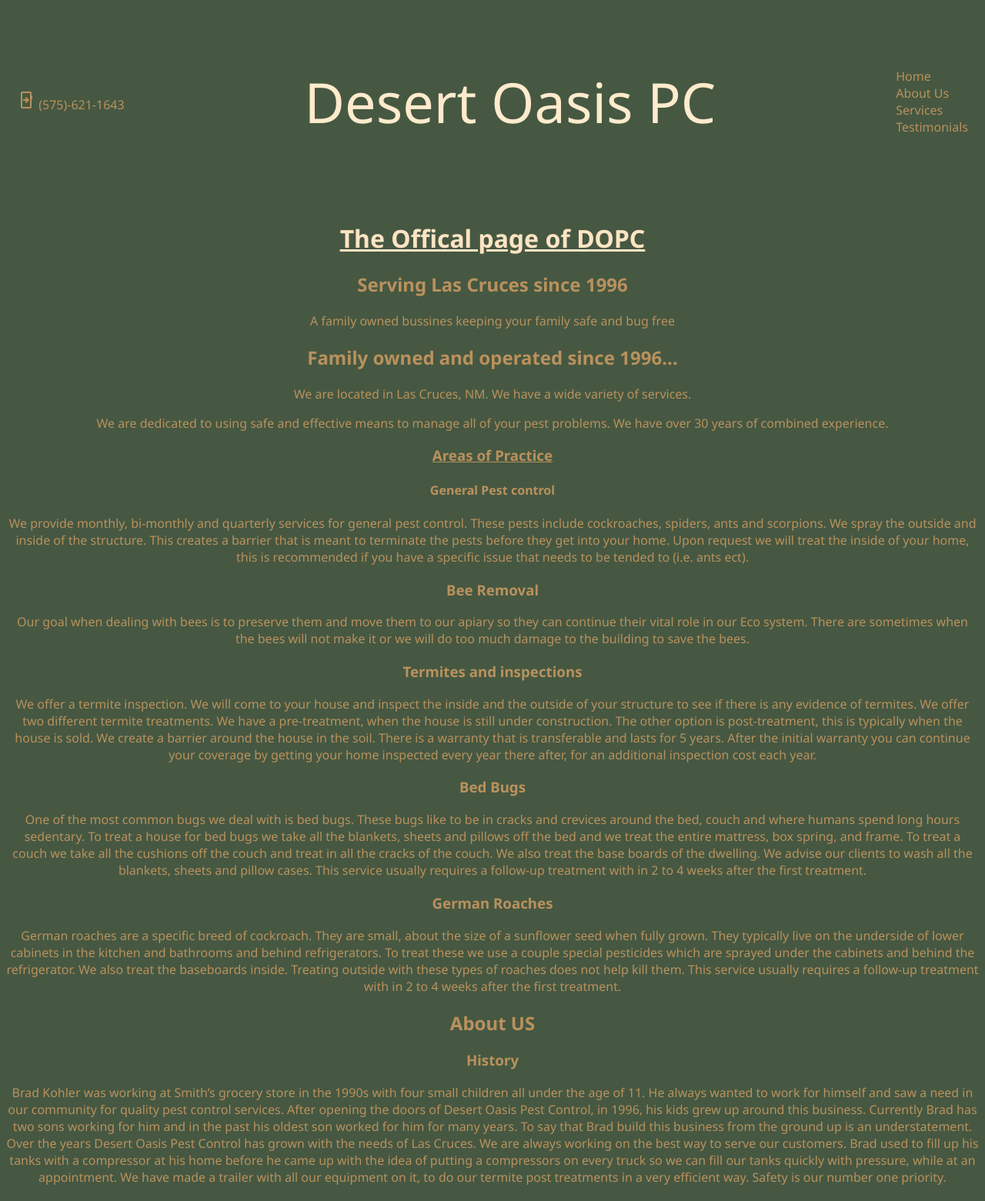
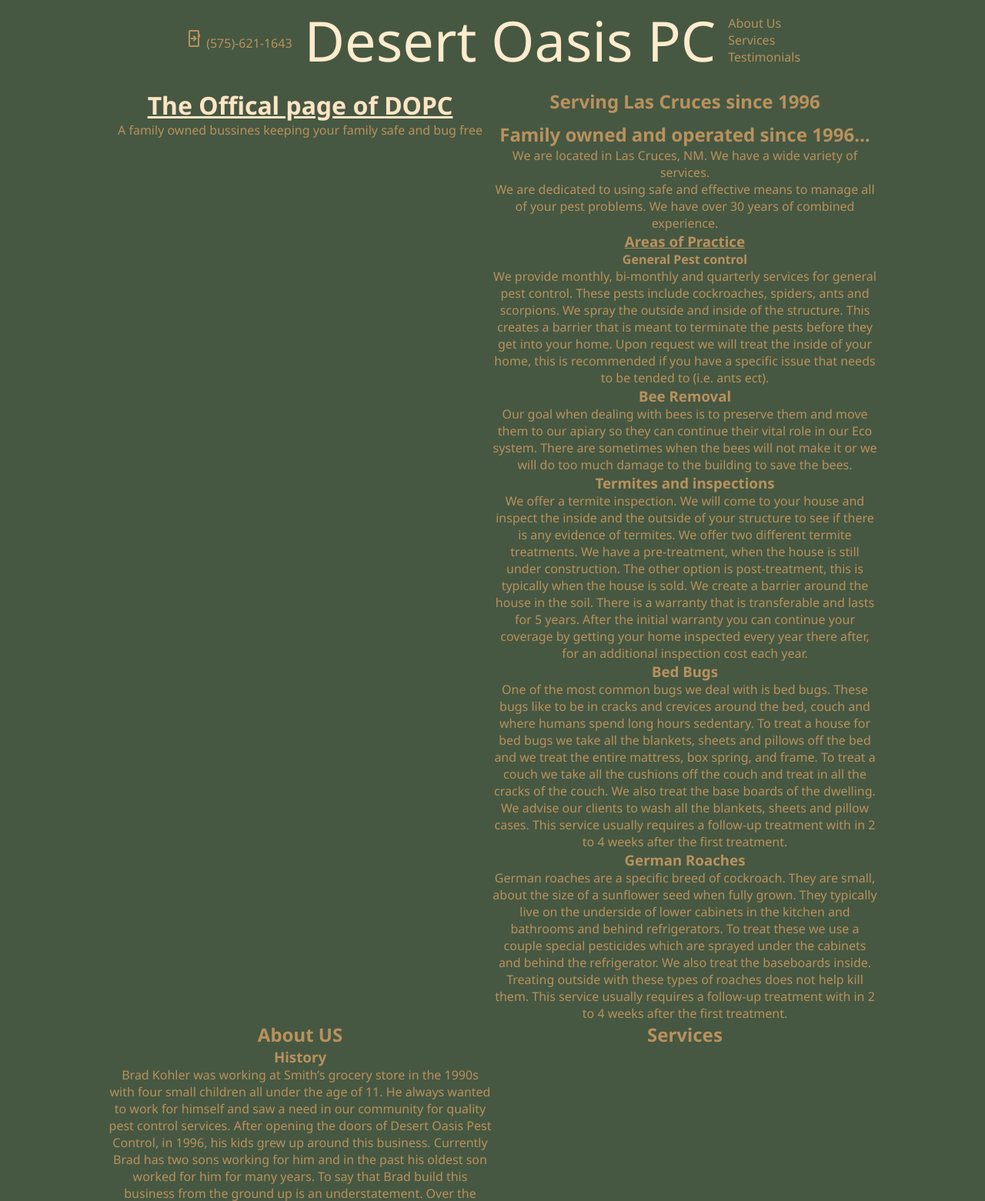
Before and after one commit to skohler16/Desert_Oasis_Pest_Control, a plain HTML site: page index.html in a window 1280 px wide. Shown: the part 11-1572 px from the top of the page at 77% size. Drawn offline with nearby package versions, Linux system fonts and the light colour scheme.

Commit message:
added some information and playing with the layout of the page

```diff
--- a/index.html
+++ b/index.html
@@ -32,8 +32,7 @@
             </div>
             <div>
                 <nav class="nav-links">
-                    <a href="index.html">Home</a>
-                    <a href="about_us.html">About Us</a>
+                    <a href=/about>About Us</a>
                     <a href="services.html">Services</a>
                     <a href="testimonials.html">Testimonials</a>
                 </nav>
@@ -50,7 +49,7 @@
                 <h2>Family owned and operated since 1996…</h2>
                 <p>We are located in Las Cruces, NM. We have a wide variety of services. </p>
                 <p>We are dedicated to using safe and effective means to manage all of your pest problems. We have over 30 years of combined experience. </p>
-                <div>
+                <div class="container">
                     <div>
                         <h3 style="text-decoration: underline;">Areas of Practice</h3>
                         <p><h4>General Pest control </h4>We provide monthly, bi-monthly and quarterly  services for general pest control. These pests include cockroaches, spiders, ants and scorpions. We spray the outside and inside of the structure. This creates a barrier that is meant to terminate the pests before they get into your home.  Upon request we will treat the inside of your home, this is recommended if you have a specific issue that needs to be tended to (i.e. ants ect).</p>
@@ -70,9 +69,15 @@
                 </div>
             </div>
             <div>
-                <h2>About US</h2>
+                <h2 class="about">About US</h2>
                 <div>
                     <p><h3>History</h3>Brad Kohler was working at Smith’s grocery store in the 1990s with four small children all under the age of 11. He always wanted to work for himself and saw a need in our community for quality pest control services. After opening the doors of Desert Oasis Pest Control, in 1996, his kids grew up around this business. Currently Brad has two sons working for him and in the past his oldest son worked for him for many years. To say that Brad build this business from the ground up is an understatement. Over the years Desert Oasis Pest Control has grown with the needs of Las Cruces. We are always working on the best way to serve our customers. Brad used to fill up his tanks with a compressor at his home before he came up with the idea of putting a compressors on every truck so we can fill our tanks quickly with pressure, while at an appointment.  We have made a trailer with all our equipment on it, to do our termite post treatments in a very efficient way. Safety is our number one priority. </p>
+                </div>
+            </div>
+            <div>
+                <div>
+                    <h2>Services</h2>
+                    <div></div>
                 </div>
             </div>
         </main>
--- a/style.css
+++ b/style.css
@@ -1,9 +1,15 @@
 *{
     /* border: 1px solid blueviolet; */
     box-sizing: border-box;
-    margin: none;
+    margin: 0 auto;
     font-family: "Noto Sans", sans-serif;
     color: rgb(185, 145, 93);
+    max-width: 1000px;
+}
+
+main{
+    display: grid;
+    grid-template-columns: 1fr 1fr;
 }
 
 header{
@@ -19,6 +25,7 @@ body {
     display: flex;
     text-align: center;
     flex-direction: column;
+
 }
 
 .phone-container{
```
